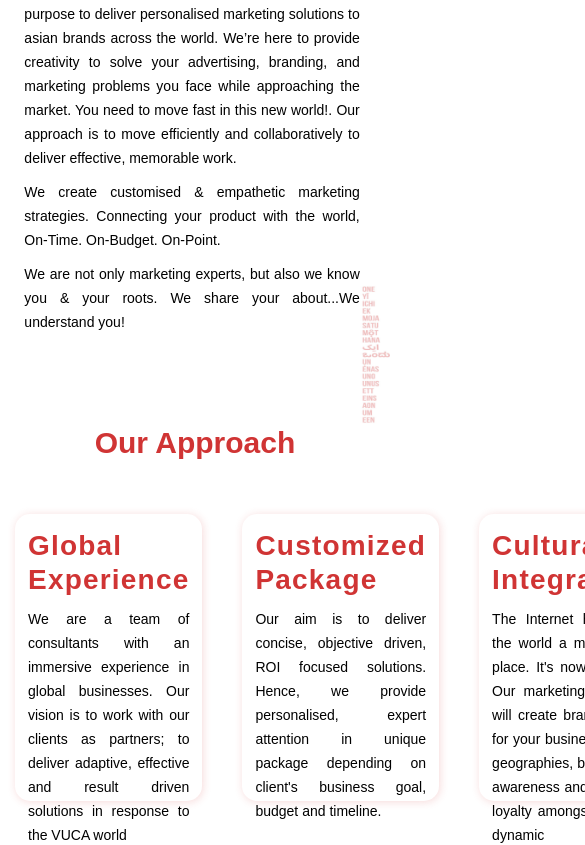
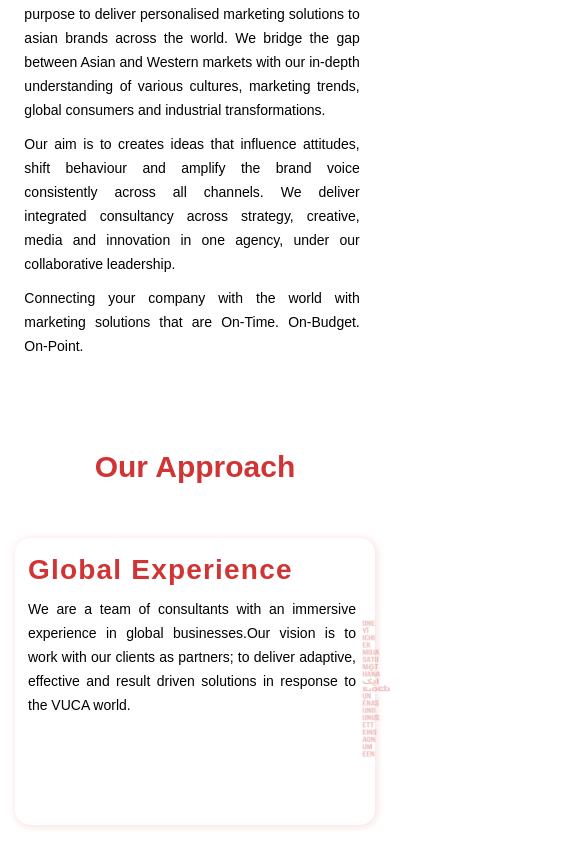
Before and after one commit to harshal6/oneplus, a React (Create React App) app: page / in a window 390 px wide. Shown: the part 883-1728 px from the top of the page, 585 px wide, since content can reach past the window. Built offline with nearby package versions, Linux system fonts and the light colour scheme; a web font is replaced by a local one; what smooth-scroll would draw is missing.

Commit message:
about us content

```diff
--- a/src/css/newstyle.css
+++ b/src/css/newstyle.css
@@ -620,7 +620,18 @@ header .intro-text {
 .service-desc {
     box-shadow: -1px 1px 10px #d03434 !important;
     border: none !important;
+    transition: .2s;
 }
+
+
+/* .service-desc:hover {
+    transform: scaleY(1.1);
+    cursor: pointer;
+    -webkit-transform: scaleY(1.1);
+    -moz-transform: scaleY(1.1);
+    -ms-transform: scaleY(1.1);
+    -o-transform: scaleY(1.1);
+} */
 
 #work .service-desc li {
     text-align: justify;
@@ -992,13 +1003,6 @@ label {
     #vision img {
         margin: 50px 0;
     }
-    .our-approach-section {
-        width: 100%;
-        display: flex;
-        flex-direction: row;
-        gap: 40px;
-        justify-content: space-evenly;
-    }
     #menu a.navbar-brand img {
         width: 90px;
         height: auto;
@@ -1146,6 +1150,10 @@ label {
         width: 100%;
         height: 350px;
     }
+    .our-approach-section {
+        width: 100%;
+        display: block;
+    }
 }
 
 @media (min-width: 992px) {
--- a/src/data/data.json
+++ b/src/data/data.json
@@ -8,14 +8,13 @@
         "paragraph": "GETTING YOUR BRAND HEARD BY THE NEW WORLD"
     },
     "Vision": {
-        "paragraph": "We are a unique marketing consultancy firm with a purpose to deliver personalised marketing solutions to asian brands across the world. We’re here to provide creativity to solve your advertising, branding, and marketing problems you face while approaching the market. You need to move  fast in this new world!. Our approach is to move efficiently and collaboratively to deliver effective, memorable work.",
-        "paragraph1": "We create customised & empathetic marketing strategies. Connecting your product with the world, On-Time. On-Budget. On-Point.",
-        "paragraph2": "We are not only marketing experts, but also we know you & your roots. We share your about...We understand you!",
-        "gE": "We are a team of consultants with an immersive experience in global businesses. Our vision is to work with our clients as partners; to deliver adaptive, effective and result driven solutions in response to the VUCA world",
-        "cP": "Our aim is to deliver concise, objective driven, ROI focused solutions. Hence, we provide personalised, expert attention in unique package depending on client's business goal, budget and timeline.",
-        "cI": "The Internet has made the world a much flatter place. It's now or never. Our marketing expertise will create brand identity for your business, across geographies, build strong awareness and customer loyalty amongst the ever dynamic global consumer behaviour"
+        "paragraph": "We are a unique marketing consultancy firm with a purpose to deliver personalised marketing solutions to asian  brands across the world. We bridge the gap between Asian and Western markets with our in-depth understanding of various cultures, marketing trends, global consumers and industrial transformations.",
+        "paragraph1": "Our aim is to creates ideas that influence attitudes, shift behaviour and amplify the brand voice consistently across all channels. We deliver integrated consultancy across strategy, creative, media and innovation in one agency, under our collaborative leadership.",
+        "paragraph2": "Connecting your company with the world with marketing solutions that are On-Time. On-Budget. On-Point.",
+        "gE": "We are a team of consultants with an immersive experience in global businesses.Our vision is to work with our clients as partners; to deliver adaptive, effective and result driven solutions in response to the VUCA world.",
+        "cP": "Our aim is to deliver concise, objective driven, ROI focused solutions.Hence,we provide personalised, expert attention in unique package depending on client’s business goal, budget and timeline.",
+        "cI": "The Internet has made the world a much flatter place.It's now or never.Our marketing expertise will create brand identity for your business, across geographies, build strong awareness and customer loyalty amongst the ever dynamic global consumer behaviour."
     },
-
     "Whowework": [{
             "title": "STARTUPS",
             "info1": "We understand what it takes to skyrocket a company and the paths they need to follow.",
@@ -82,17 +81,16 @@
     "Work": [{
             "img": "img/Empathise.png",
             "name": "Evaluate & Define",
-            "text": "We Diagnose the right areas of development and revealing insights to unlock growth. We audit and define how customers interact with your brand to cocreate marketing objectives with your team.",
+            "text": "We Diagnose the right areas of development and revealing insights to unlock growth. We audit and define how customers interact with your brand to co-create marketing objectives with your team.",
             "list1": " Customer Insights",
-            "list2": " Market Insights",
-            "list3": " Consumer Journey Mapping"
+            "list2": "Market Insights",
+            "list3": " Consumer Journey Mapping "
         },
-
         {
             "img": "img/Create.webp",
             "name": "Strategize",
             "text": "We Create the most compelling way to affect how consumers think, feel and act on your product & your brand.",
-            "list1": "Branding Strategy",
+            "list1": " Branding Strategy",
             "list2": "Consumer Marketing Strategy",
             "list3": "Content Strategy",
             "list4": "Digital & Performance marketing Strategy"
@@ -100,8 +98,8 @@
         {
             "img": "img/Consult.webp",
             "name": "Design & Execute",
-            "text": "We execute the strategies by working with your in-house team or our network of creative talent.",
-            "list1": " Brand Design & Identity",
+            "text": "We execute the strategies by working with your in-house team or our network of creative talent",
+            "list1": " Brand Design & Identity ",
             "list2": " Content & Social media management",
             "list3": " Digital Campaign & Influencer Planning",
             "list4": " SEO & SEM execution & management"
```
